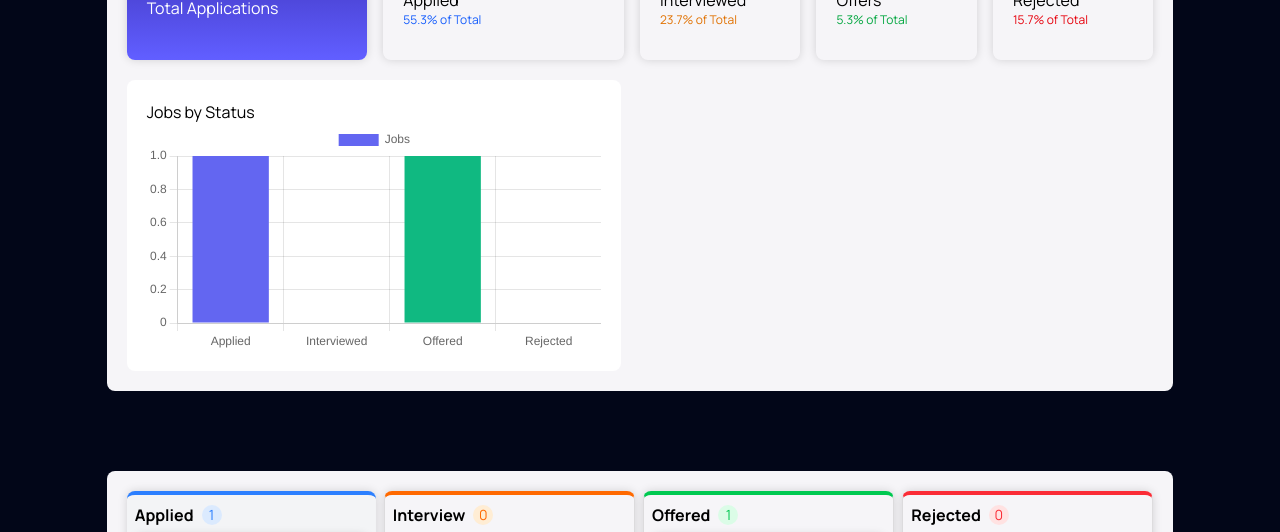
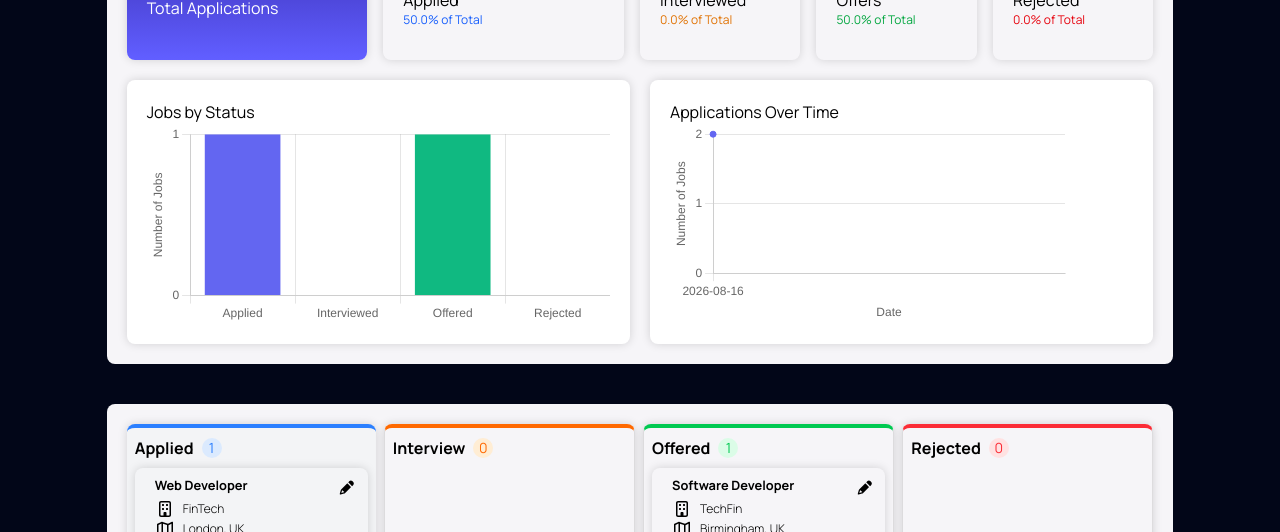
Before and after one commit to Usman-Iqbal-5/TypeScript-Job-Tracker, a website built with Vite: page index.html in a window 1280 px wide. Shown: the part 197-729 px from the top of the page. Built offline with nearby package versions, Linux system fonts and the light colour scheme; a web font is replaced by a local one.

Commit message:
Added applications by time graph and made the dashboard counts dynamically update

```diff
--- a/index.html
+++ b/index.html
@@ -32,13 +32,12 @@
         </button>
     </header>
 
-    <div id="dashboard-area" class="grid w-full">
-        <main id="main-area" class="flex flex-col items-center justify-center w-full mt-5 gap-y-20">
-            <!-- <section class="flex justify-center"> -->
-            <div id="dashboard" class="flex flex-col items-center min-w-fit w-10/12 gap-y-5 p-5 bg-[#F6F5F8] rounded-lg">
+    <div id="app-container" class="grid w-full">
+        <main id="main-area" class="flex flex-col items-center justify-center w-full my-5 gap-y-10">
+            <div id="dashboard" class="flex flex-col items-center gap-y-5 p-5 bg-[#F6F5F8] rounded-lg w-10/12">
                 <div id="dash-stats" class="grid grid-cols-[1.5fr_1.5fr_1fr_1fr_1fr] gap-x-4 w-full">
 
-                    <div
+                    <div id="dashboard__total"
                         class="w-full p-5 min-h-35 rounded-lg shadow-[0_0_10px_rgba(0,0,0,0.15)] bg-linear-to-b from-indigo-800 to-indigo-500 cursor-pointer hover:opacity-90">
                         <div class="flex items-center gap-4 mb-4 text-white">
                             <svg xmlns="http://www.w3.org/2000/svg"
@@ -58,7 +57,7 @@
                         </div>
                     </div>
 
-                    <div
+                    <div id="dashboard__applied"
                         class="w-full p-5 min-h-35 rounded-lg shadow-[0_0_10px_rgba(0,0,0,0.15)] cursor-pointer hover:bg-slate-500/5">
                         <div class="flex items-center gap-4 mb-2">
                             <svg xmlns="http://www.w3.org/2000/svg" class="w-10 p-1.5 bg-blue-600 rounded-lg fill-white"
@@ -71,16 +70,16 @@
                             </h2>
                         </div>
                         <div>
-                            <h3 class="">
+                            <h3>
                                 Applied
                             </h3>
-                            <p class="text-xs text-blue-600">
-                                55.3% of Total
+                            <p class="text-xs text-blue-600 wrap-break-word">
+                                <span>55.3</span>% of Total
                             </p>
                         </div>
                     </div>
 
-                    <div
+                    <div id="dashboard__interviewed"
                         class="w-full p-5 min-h-35 rounded-lg shadow-[0_0_10px_rgba(0,0,0,0.15)] cursor-pointer hover:bg-slate-500/5">
                         <div class="flex items-center gap-4 mb-2">
                             <svg xmlns="http://www.w3.org/2000/svg"
@@ -94,16 +93,16 @@
                             </h2>
                         </div>
                         <div>
-                            <h3 class="">
+                            <h3>
                                 Interviewed
                             </h3>
-                            <p class="text-xs text-amber-600">
-                                23.7% of Total
+                            <p class="text-xs text-amber-600 wrap-break-word">
+                                <span>23.7</span>% of Total
                             </p>
                         </div>
                     </div>
 
-                    <div
+                    <div id="dashboard__offered"
                         class="w-full p-5 min-h-35 rounded-lg shadow-[0_0_10px_rgba(0,0,0,0.15)] cursor-pointer hover:bg-slate-500/5">
                         <div class="flex items-center gap-4 mb-2">
                             <svg xmlns="http://www.w3.org/2000/svg"
@@ -120,13 +119,13 @@
                             <h3 class="">
                                 Offers
                             </h3>
-                            <p class="text-xs text-green-600">
-                                5.3% of Total
+                            <p class="text-xs text-green-600 wrap-break-word">
+                                <span>5.3</span>% of Total
                             </p>
                         </div>
                     </div>
 
-                    <div
+                    <div id="dashboard__rejected"
                         class="w-full p-5 min-h-35 rounded-lg shadow-[0_0_10px_rgba(0,0,0,0.15)] cursor-pointer hover:bg-slate-500/5">
                         <div class="flex items-center gap-4 mb-2">
                             <svg xmlns="http://www.w3.org/2000/svg" class="w-10 p-1.5 bg-red-600 rounded-lg fill-white"
@@ -140,21 +139,33 @@
                         </div>
 
                         <div>
-                            <h3 class="">
+                            <h3>
                                 Rejected
                             </h3>
-                            <p class="text-xs text-red-600">
-                                15.7% of Total
+                            <p class="text-xs text-red-600 wrap-break-word">
+                                <span>15.7</span>% of Total
                             </p>
                         </div>
                     </div>
                 </div>
-                <div id="dash-charts" class="grid w-full grid-cols-[0.93fr_1fr]">
-                    <div class=" bg-white rounded-lg p-5 min-h-35shadow-[0_0_10px_rgba(0,0,0,0.15)] cursor-pointer hover:bg-slate-500/5">
+                <div id="dash-charts" class="grid w-full min-w-0 grid-cols-2 gap-5">
+
+                    <div class="min-w-0 rounded-lg bg-white p-5 shadow-[0_0_10px_rgba(0,0,0,0.15)]">
                         <h2>Jobs by Status</h2>
 
-                        <canvas id="status-chart" class="w-full"></canvas>
+                        <div class="relative h-50 w-full min-w-0">
+                            <canvas id="status-chart"></canvas>
+                        </div>
                     </div>
+
+                    <div class="min-w-0 rounded-lg bg-white p-5 shadow-[0_0_10px_rgba(0,0,0,0.15)]">
+                        <h2>Applications Over Time</h2>
+
+                        <div class="relative h-50 w-full min-w-0">
+                            <canvas id="applications-chart"></canvas>
+                        </div>
+                    </div>
+
                 </div>
             </div>
             <div id="kanban-board" class="flex items-center min-w-fit w-10/12 gap-2 p-5 bg-[#F6F5F8] rounded-lg h-100">
@@ -199,9 +210,9 @@
                     </div>
                 </section>
             </div>
-            <!-- </section> -->
         </main>
-        <aside id="job-side-area" class="w-[25vw] min-h-screen p-10 bg-white/5 border border-l-white/10 hidden">
+        <aside id="job-side-area"
+            class="w-[25vw] h-screen p-10 bg-white/5 border border-l-white/10 hidden overflow-auto sticky top-0">
             <div class="flex items-center justify-between mb-4">
                 <div class="flex flex-col items-left">
                     <h2 id="job-side__title" class="font-bold text-white">Software Developer</h2>
--- a/src/app.ts
+++ b/src/app.ts
@@ -1,8 +1,10 @@
 import "../CSS/input.css";
+import "./dashboard";
 
 import { type job, JobStatus } from "./types/job";
 import jobs from "./shared_state";
-import "./dashboard";
+import { updateDashboardCharts } from "./dashboard";
+import getJobStats from "./utils/jobStats";
 
 // Application state
 let clickedRating = 0;
@@ -46,7 +48,39 @@ const notes = document.querySelector<HTMLInputElement>("#notes")!;
 const submitFormButton = document.querySelector<HTMLButtonElement>(
   "#submit-application",
 )!;
-const dashBoard = document.querySelector<HTMLDivElement>("#dashboard-area");
+
+
+const dashboard = document.getElementById("dashboard") as HTMLDivElement;
+// Dashboard stats
+const dashboardTotalNum = document.querySelector<HTMLDivElement>(
+  "#dashboard__total h2",
+)!;
+const dashboardAppliedlNum = document.querySelector<HTMLHeadingElement>(
+  "#dashboard__applied h2",
+)!;
+const dashboardAppliedPercentage = document.querySelector<HTMLSpanElement>(
+  "#dashboard__applied span",
+)!;
+const dashboardInterviewedNum = document.querySelector<HTMLHeadingElement>(
+  "#dashboard__interviewed h2",
+)!;
+const dashboardInterviewedPercentage = document.querySelector<HTMLSpanElement>(
+  "#dashboard__interviewed span",
+)!;
+const dashboardOfferedNum = document.querySelector<HTMLHeadingElement>(
+  "#dashboard__offered h2",
+)!;
+const dashboardOfferedPercentage = document.querySelector<HTMLSpanElement>(
+  "#dashboard__offered span",
+)!;
+const dashboardRejectedNum = document.querySelector<HTMLHeadingElement>(
+  "#dashboard__rejected h2",
+)!;
+const dashboardRejectedPercentage = document.querySelector<HTMLSpanElement>(
+  "#dashboard__rejected span",
+)!;
+
+const appContainer = document.querySelector<HTMLDivElement>("#app-container");
 const jobSideArea = document.querySelector<HTMLElement>("#job-side-area");
 const jobSideCloseButton = document.querySelector<HTMLButtonElement>(
   "#job-side-close-button",
@@ -124,24 +158,41 @@ function updateKanbanCounts() {
     "#kanban-rejected-number",
   );
 
-  const appliedNum = jobs.filter(
-    (job) => job.status === JobStatus.applied,
-  ).length;
-  appliedCount!.textContent = String(appliedNum);
+  const jobStats = getJobStats(jobs);
 
-  const interviewdNum = jobs.filter(
-    (job) => job.status === JobStatus.interviewed,
-  ).length;
-  interviewedCount!.textContent = String(interviewdNum);
+  appliedCount!.textContent = String(jobStats.appliedNum);
+  interviewedCount!.textContent = String(jobStats.interviewedNum);
+  offeredCount!.textContent = String(jobStats.offeredNum);
+  rejectedCount!.textContent = String(jobStats.rejectedNum);
+}
 
-  const offeredNum = jobs.filter(
-    (job) => job.status === JobStatus.offered,
-  ).length;
-  offeredCount!.textContent = String(offeredNum);
-  const rejectedNum = jobs.filter(
-    (job) => job.status === JobStatus.rejected,
-  ).length;
-  rejectedCount!.textContent = String(rejectedNum);
+function updateDashboardCounts() {
+  const { appliedNum, interviewedNum, offeredNum, rejectedNum } =
+    getJobStats(jobs);
+
+  const total = jobs.length;
+
+  dashboardTotalNum.textContent = String(total);
+  dashboardAppliedlNum.textContent = String(appliedNum);
+  dashboardAppliedPercentage.textContent = ((appliedNum / total) * 100).toFixed(
+    1,
+  );
+  dashboardInterviewedNum.textContent = String(interviewedNum);
+  dashboardInterviewedPercentage.textContent = (
+    (interviewedNum / total) *
+    100
+  ).toFixed(1);
+
+  dashboardOfferedNum.textContent = String(offeredNum);
+  dashboardOfferedPercentage.textContent = ((offeredNum / total) * 100).toFixed(
+    1,
+  );
+
+  dashboardRejectedNum.textContent = String(rejectedNum);
+  dashboardRejectedPercentage.textContent = (
+    (rejectedNum / total) *
+    100
+  ).toFixed(1);
 }
 
 function createJobCard(job: job, board: HTMLDivElement): void {
@@ -229,12 +280,6 @@ function createJobCard(job: job, board: HTMLDivElement): void {
     spanEl.classList.add("text-amber-500", "text-lg");
     ratingSection.append(spanEl);
   }
-
-  //   const ratingIcon = createIcon(
-  //     ["w-5", "fill-amber-600"],
-  //     "M341.5 45.1C337.4 37.1 329.1 32 320.1 32C311.1 32 302.8 37.1 298.7 45.1L225.1 189.3L65.2 214.7C56.3 216.1 48.9 222.4 46.1 231C43.3 239.6 45.6 249 51.9 255.4L166.3 369.9L141.1 529.8C139.7 538.7 143.4 547.7 150.7 553C158 558.3 167.6 559.1 175.7 555L320.1 481.6L464.4 555C472.4 559.1 482.1 558.3 489.4 553C496.7 547.7 500.4 538.8 499 529.8L473.7 369.9L588.1 255.4C594.5 249 596.7 239.6 593.9 231C591.1 222.4 583.8 216.1 574.8 214.7L415 189.3L341.5 45.1z",
-  //   );
-  //   ratingSection.append(ratingIcon);
 
   const ratingTitle = document.createElement("p");
   ratingTitle.textContent = `${job.rating} ${job.rating === 1 ? "star" : "stars"}`;
@@ -460,26 +505,34 @@ function updateStarUI(id: number, state: starState) {
   }
 }
 
-function drawKanbanJobCards() {
+function startApp() {
   jobs.forEach((job) => {
     createJobCard(job, findBoard(job.status));
   });
+
+  updateDashboardCharts();
+  updateKanbanCounts();
+  updateDashboardCounts();
 }
 
 function closeJobSide() {
-  dashBoard?.classList.remove("grid-cols-[1fr_auto]");
+  appContainer?.classList.remove("grid-cols-[1fr_auto]");
   jobSideArea?.classList.add("hidden");
   kanbanBoard.classList.remove("w-11/12");
   kanbanBoard.classList.add("w-10/12");
+  dashboard.classList.remove("w-11/12");
+  dashboard.classList.add("w-10/12");
 
   document.querySelector<HTMLDivElement>("#timeline")?.remove();
 }
 
 function openJobSide(job: job) {
-  dashBoard?.classList.add("grid-cols-[1fr_auto]");
+  appContainer?.classList.add("grid-cols-[1fr_auto]");
   jobSideArea?.classList.remove("hidden");
   kanbanBoard.classList.remove("w-10/12");
   kanbanBoard.classList.add("w-11/12");
+  dashboard.classList.remove("w-10/12");
+  dashboard.classList.add("w-11/12");
 
   updateJobSideArea(job);
 }
@@ -510,7 +563,6 @@ function handleEditApplication(job: job) {
   notes.value = job.notes ?? "";
   clickedRating = job.rating;
   updateStarUI(job.rating, "full");
-
   editExistingJobId = job.id;
 }
 
@@ -563,7 +615,9 @@ function handleApplicationSubmit(event: SubmitEvent) {
     editExistingJobId = null;
   }
 
+  updateDashboardCharts();
   updateKanbanCounts();
+  updateDashboardCounts();
   closeModal();
 }
 
@@ -580,7 +634,6 @@ function closeModal(): void {
   notes.value = "";
   clickedRating = 0;
   updateStarUI(0, "outline");
-
   modal.classList.add("hidden");
   modal.classList.remove("flex");
 }
@@ -588,6 +641,7 @@ function closeModal(): void {
 function openModal(): void {
   modal.classList.add("flex");
   modal.classList.remove("hidden");
+  modal.scrollTop = 0;
   updateStarRating();
 
   headerTitle.textContent = "Add new application";
@@ -609,8 +663,11 @@ function addJob(
   currentJob!.status = status;
 
   updateKanbanCounts();
+  updateDashboardCharts();
+  updateDashboardCounts();
   closeJobSide();
 }
+
 function findBoard(jobStatus: JobStatus): HTMLDivElement {
   if (jobStatus === JobStatus.applied) {
     return applied;
@@ -652,16 +709,6 @@ function updateStarRating() {
 }
 
 // Drag and Drop Event Listners
-
-// document
-//   .querySelectorAll<HTMLDivElement>(".job")
-//   .forEach((job: HTMLDivElement): void => {
-//     job.addEventListener("dragstart", (event: DragEvent) => {
-//       event.dataTransfer?.setData("text/plain", job.id);
-//       console.log("Dragging has started");
-//     });
-//   });
-
 // uses bubbling for event propagation
 document
   .querySelector<HTMLDivElement>("#kanban-board")!
@@ -703,9 +750,7 @@ rejected.addEventListener("drop", (event: DragEvent) => {
   addJob(event, rejected, JobStatus.rejected);
 });
 
-drawKanbanJobCards();
-
-updateKanbanCounts();
+startApp();
 
 // event Listners
 
@@ -724,6 +769,8 @@ jobSideDeleteButton.addEventListener("click", () => {
   console.log("DELETE CLICKED");
   DeleteJob(selectedSideJob);
   closeJobSide();
+  updateDashboardCharts();
   updateKanbanCounts();
+  updateDashboardCounts();
   console.log(selectedSideJob);
 });
--- a/src/dashboard.ts
+++ b/src/dashboard.ts
@@ -1,63 +1,166 @@
 import Chart from "chart.js/auto";
+import jobs from "./shared_state";
+import getJobStats from "./utils/jobStats";
 
-import jobs from "./shared_state";
-import { JobStatus } from "./types/job";
+// STATUS BAR CHART
 
+const statusCanvas =
+  document.querySelector<HTMLCanvasElement>("#status-chart")!;
 
-const statusCanvas = document.querySelector<HTMLCanvasElement>("#status-chart")!;
+const statusLabels = ["Applied", "Interviewed", "Offered", "Rejected"];
 
-const appliedCount =
-    jobs.filter(job => job.status === JobStatus.applied).length;
+function getStatusCounts(): number[] {
+  const stats = getJobStats(jobs);
 
-const interviewedCount =
-    jobs.filter(job => job.status === JobStatus.interviewed).length;
+  return [
+    stats.appliedNum,
+    stats.interviewedNum,
+    stats.offeredNum,
+    stats.rejectedNum,
+  ];
+}
 
-const offeredCount =
-    jobs.filter(job => job.status === JobStatus.offered).length;
-
-const rejectedCount =
-    jobs.filter(job => job.status === JobStatus.rejected).length;
-
-    const labels = [
-    "Applied",
-    "Interviewed",
-    "Offered",
-    "Rejected"
-];
-
-const values = [
-    appliedCount,
-    interviewedCount,
-    offeredCount,
-    rejectedCount
-];
-
-new Chart(statusCanvas, {
+const statusChart = new Chart(statusCanvas, {
   type: "bar",
 
   data: {
-        labels: labels,
+    labels: statusLabels,
 
     datasets: [
       {
-                label: "Jobs",
-                data: values,
+        data: getStatusCounts(),
 
-                backgroundColor: [
-                    "#6366f1",
-                    "#f59e0b",
-                    "#10b981",
-                    "#ef4444"
-                ]
-            }
-        ]
+        backgroundColor: ["#6366f1", "#f59e0b", "#10b981", "#ef4444"],
+      },
+    ],
   },
 
   options: {
+    responsive: true,
+    maintainAspectRatio: false,
+
+    plugins: {
+      legend: {
+        display: false,
+      },
+    },
+
     scales: {
       y: {
-                beginAtZero: true
+        beginAtZero: true,
+
+        title: {
+          display: true,
+          text: "Number of Jobs",
+        },
+
+        ticks: {
+          precision: 0,
+        },
+      },
+    },
+  },
+});
+
+export function updateStatusChart(): void {
+  statusChart.data.datasets[0].data = getStatusCounts();
+
+  statusChart.update();
 }
+
+// APPLICATIONS OVER TIME LINE CHART
+
+const applicationsCanvas = document.querySelector<HTMLCanvasElement>(
+  "#applications-chart",
+)!;
+
+function getApplicationsOverTime(): {
+  labels: string[];
+  values: number[];
+} {
+  const applicationsByDate: Record<string, number> = {};
+
+  jobs.forEach((job) => {
+    applicationsByDate[job.appliedDate] =
+      (applicationsByDate[job.appliedDate] || 0) + 1;
+  });
+
+  const sortedDates = Object.keys(applicationsByDate).sort();
+
+  const values = sortedDates.map((date) => applicationsByDate[date]);
+
+  return {
+    labels: sortedDates,
+    values: values,
+  };
 }
+
+const applicationData = getApplicationsOverTime();
+
+const applicationsChart = new Chart(applicationsCanvas, {
+  type: "line",
+
+  data: {
+    labels: applicationData.labels,
+
+    datasets: [
+      {
+        data: applicationData.values,
+
+        borderColor: "#6366f1",
+        backgroundColor: "#6366f1",
+
+        tension: 0.3,
+      },
+    ],
+  },
+
+  options: {
+    plugins: {
+      legend: {
+        display: false,
+      },
+    },
+
+    scales: {
+      y: {
+        beginAtZero: true,
+
+        title: {
+          display: true,
+          text: "Number of Jobs",
+        },
+
+        ticks: {
+          precision: 0,
+        },
+      },
+
+      x: {
+        title: {
+          display: true,
+          text: "Date",
+        },
+        ticks: {
+          minRotation: 0,
+          maxRotation: 0,
+        },
+      },
+    },
+  },
+});
+
+export function updateApplicationChart(): void {
+  const applicationData = getApplicationsOverTime();
+
+  applicationsChart.data.labels = applicationData.labels;
+
+  applicationsChart.data.datasets[0].data = applicationData.values;
+
+  applicationsChart.update();
 }
-});
+
+export function updateDashboardCharts(): void {
+  updateStatusChart();
+  updateApplicationChart();
+}
--- /dev/null
+++ b/src/utils/jobStats.ts
@@ -0,0 +1,15 @@
+import { job, JobStatus } from "../types/job"
+
+export default function getJobStats (jobs: job[]): {
+    appliedNum: number;
+    interviewedNum: number;
+    offeredNum: number;
+    rejectedNum: number;
+}{
+    return {
+    appliedNum: jobs.filter((job) => job.status === JobStatus.applied).length,
+    interviewedNum: jobs.filter((job) => job.status === JobStatus.interviewed).length,
+    offeredNum: jobs.filter((job) => job.status === JobStatus.offered).length,
+    rejectedNum: jobs.filter((job) => job.status === JobStatus.rejected).length,
+    }
+}
```
Lines whose indentation alone changed are shown as unchanged.
